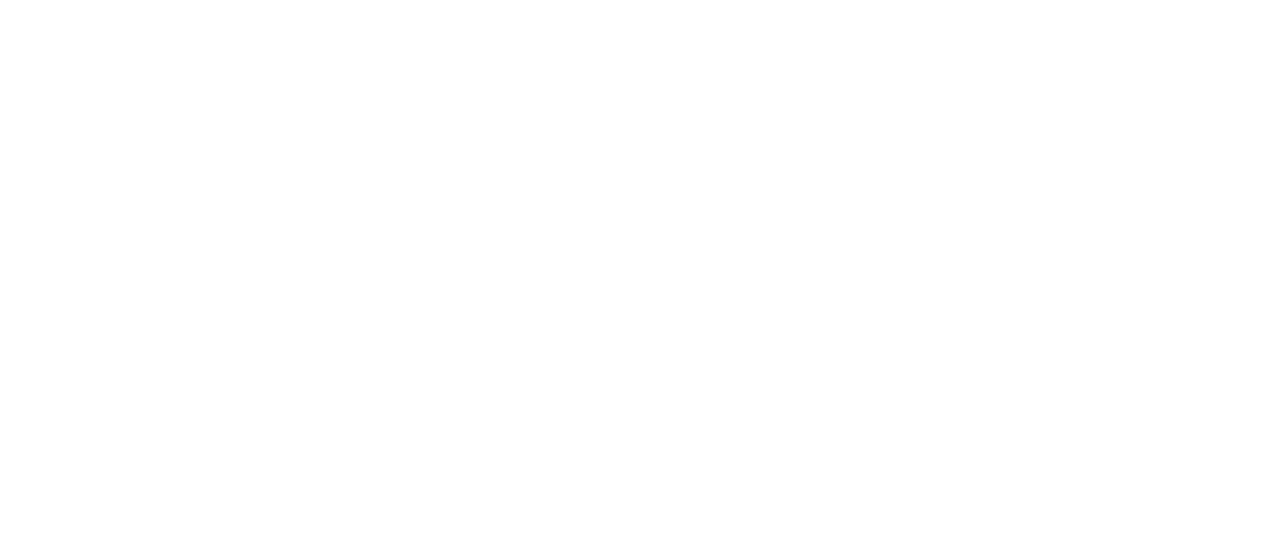
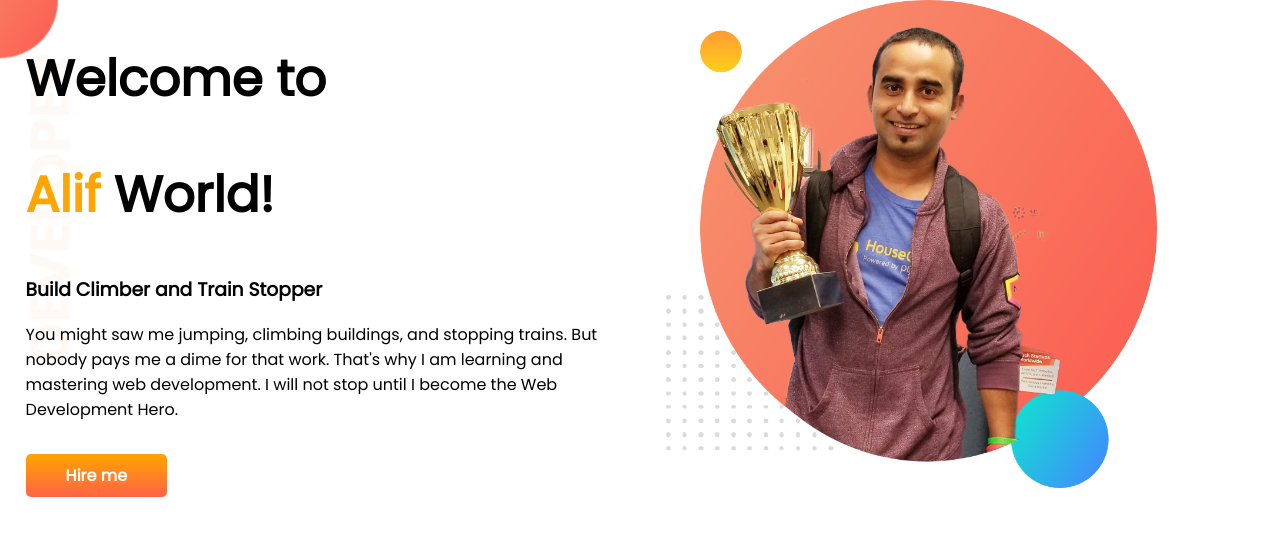
Before and after one commit to Mokaddis-ALIF/developer-portfolio, a plain HTML site: page index.html in a window 1280 px wide. Drawn offline with Linux system fonts and the light colour scheme.

Commit message:
second commit

```diff
--- a/index.html
+++ b/index.html
@@ -5,7 +5,37 @@
 		<meta http-equiv="X-UA-Compatible" content="IE=edge" />
 		<meta name="viewport" content="width=device-width, initial-scale=1.0" />
 		<title>Developer Portfolio</title>
+		<link rel="preconnect" href="https://fonts.googleapis.com" />
+		<link rel="preconnect" href="https://fonts.gstatic.com" crossorigin />
+		<link
+			href="https://fonts.googleapis.com/css2?family=Poppins&display=swap"
+			rel="stylesheet"
+		/>
 		<link rel="stylesheet" href="style.css" />
 	</head>
-	<body></body>
+	<body>
+		<section class="top-banner">
+			<div class="half-width">
+				<h1>Welcome to</h1>
+				<h1><span class="orange-color">Alif</span> World!</h1>
+				<h3>Build Climber and Train Stopper</h3>
+				<p>
+					You might saw me jumping, climbing buildings, and stopping trains. But
+					nobody pays me a dime for that work. That's why I am learning and
+					mastering web development. I will not stop until I become the Web
+					Development Hero.
+				</p>
+				<br />
+				<a
+					class="link-button"
+					target="_blank"
+					href="https://www.linkedin.com/in/mokaddis-borhan-alif/"
+					>Hire me</a
+				>
+			</div>
+			<div class="half-width">
+				<img src="./images/jhankar.png" alt="" />
+			</div>
+		</section>
+	</body>
 </html>
--- a/style.css
+++ b/style.css
@@ -0,0 +1,39 @@
+body {
+	font-family: 'Poppins', sans-serif;
+	margin: 0;
+}
+
+h1 {
+	font-size: 50px;
+}
+
+.orange-color {
+	color: orange;
+}
+
+section {
+	display: flex;
+}
+
+.half-width {
+	width: 50%;
+	padding-left: 2%;
+}
+
+.half-width img {
+	width: 80%;
+}
+
+.link-button {
+	text-decoration: none;
+	background-image: linear-gradient(orange, tomato);
+	color: white;
+	font-weight: bold;
+	padding: 10px 40px;
+	border-radius: 5px;
+}
+
+.top-banner {
+	background-image: url(images/top-banner.png);
+	background-repeat: no-repeat;
+}
```
